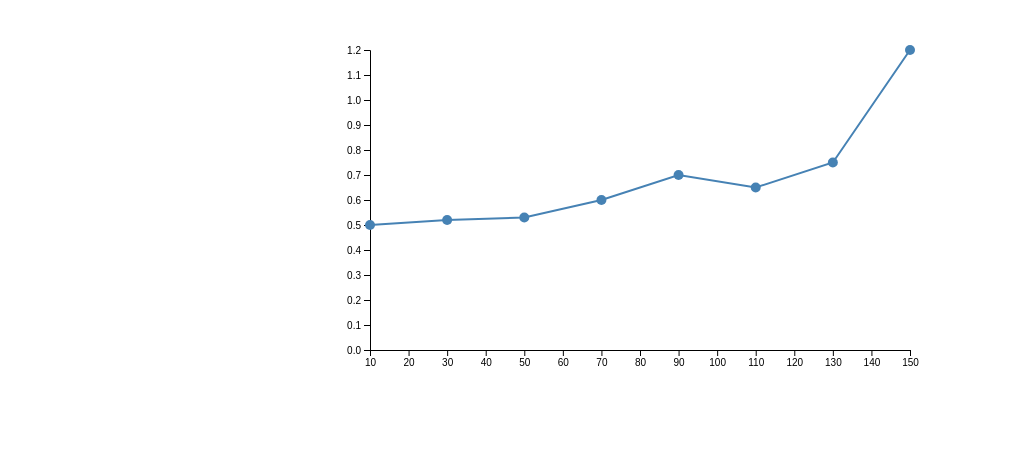
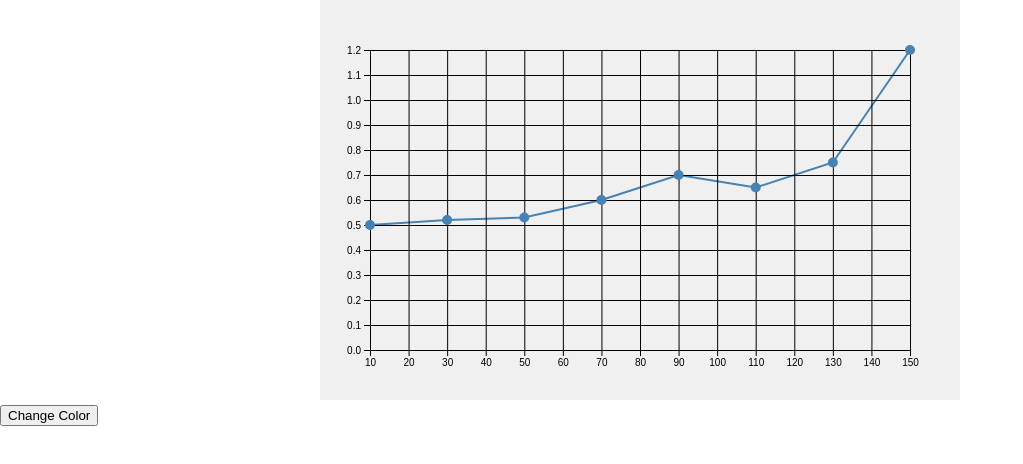
Before and after one commit to Jump3rr/line-chart, a React (Create React App) app: page / in a window 1280 px wide. Shown: the top 464 px of the page, without its empty margins (0-1023 px from the left). Built offline with nearby package versions, Linux system fonts and the light colour scheme; the HTML template or start-up script is replaced by a standard one.

Commit message:
added grid and bg colors

```diff
--- a/src/components/LineChart.tsx
+++ b/src/components/LineChart.tsx
@@ -13,6 +13,7 @@ interface Datum {
 }
 
 const LineChart = () => {
+  const [backgroundColorIndex, setBackgroundColorIndex] = useState(0);
   const svgRef = useRef<SVGSVGElement>(null);
 
   useEffect(() => {
@@ -55,6 +56,24 @@ const LineChart = () => {
       .attr('stroke', 'steelblue')
       .attr('stroke-width', 2);
 
+    g.append('g')
+      .attr('class', 'grid')
+      .call(
+        d3
+          .axisLeft(yScale)
+          .tickSize(-width)
+          .tickFormat(() => '')
+      );
+    g.append('g')
+      .attr('class', 'grid')
+      .attr('transform', `translate(0, ${height})`)
+      .call(
+        d3
+          .axisBottom(xScale)
+          .tickSize(-height)
+          .tickFormat(() => '')
+      );
+
     g.selectAll('circle')
       .data(data)
       .enter()
@@ -92,6 +111,21 @@ const LineChart = () => {
       });
   }, [data]);
 
+  const backgroundColors = [
+    '#f0f0f0',
+    '#045c10',
+    '#791111',
+    '#4e4e4e',
+    '#9dc3ee',
+    '#ffca57',
+  ];
+
+  const handleBackgroundColorChange = () => {
+    setBackgroundColorIndex(
+      (backgroundColorIndex + 1) % backgroundColors.length
+    );
+  };
+
   return (
     <>
       <div className='svg-con'>
@@ -99,8 +133,10 @@ const LineChart = () => {
           ref={svgRef}
           width={window.innerWidth / 2}
           height={window.innerHeight / 2}
+          style={{ backgroundColor: backgroundColors[backgroundColorIndex] }}
         ></svg>
       </div>
+      <button onClick={handleBackgroundColorChange}>Change Color</button>
     </>
   );
 };
```
